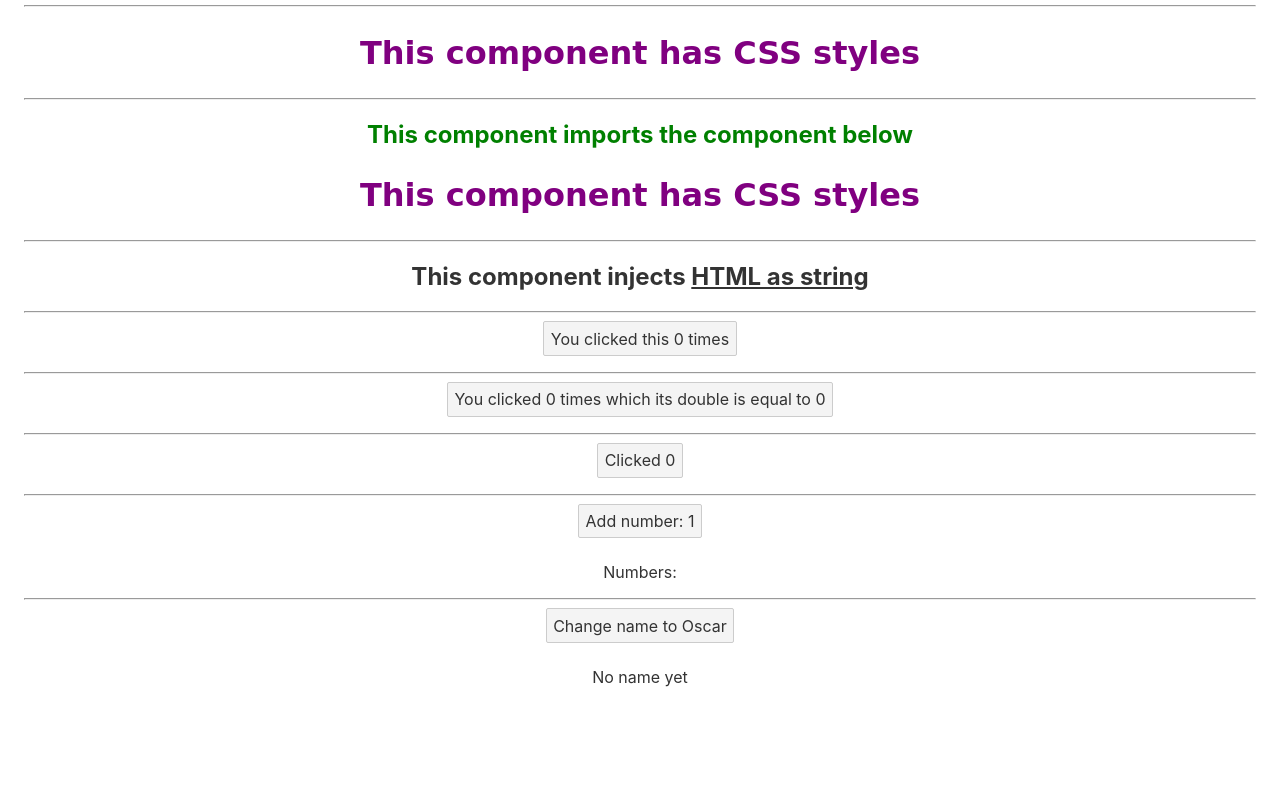
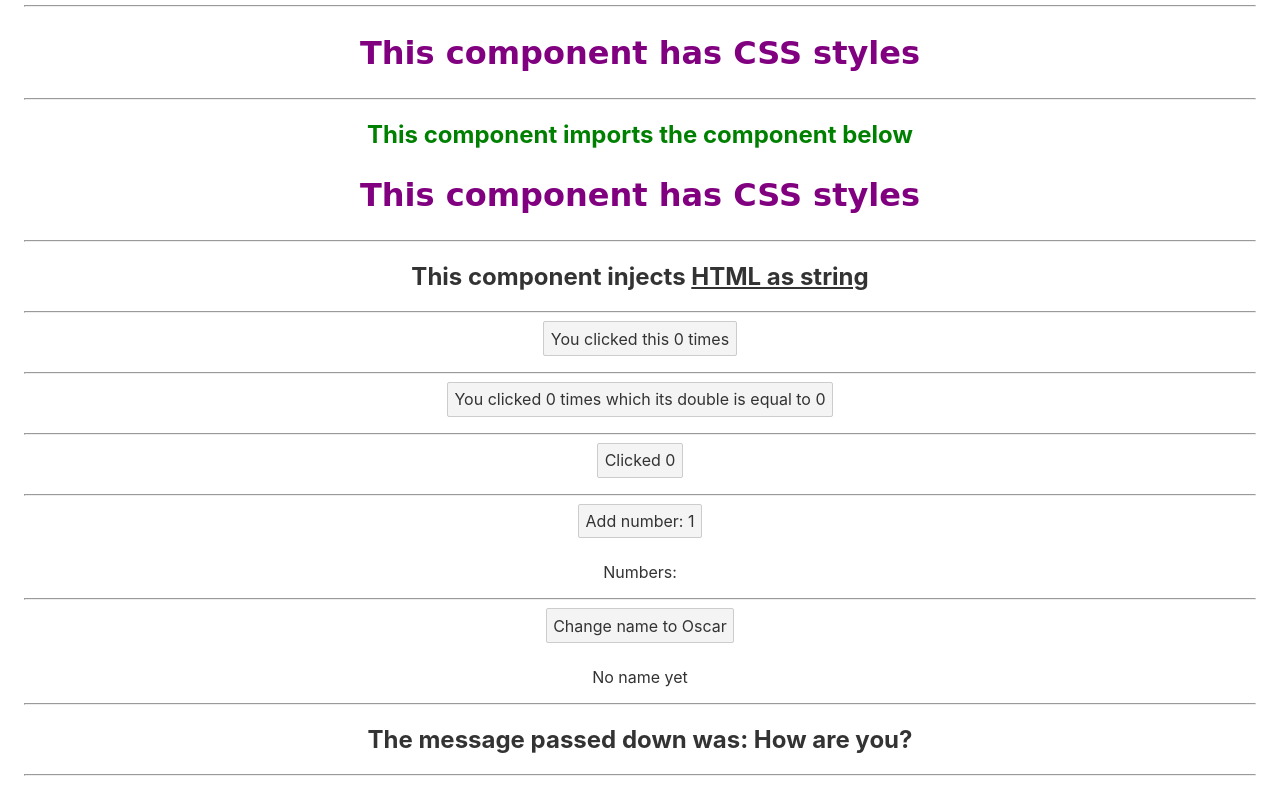
Before and after one commit to osotorrio/learning-svelte, a Svelte app: page / in a window 1280 px wide. Shown: the part 423-1223 px from the top of the page. Before the commit the page ends 1142 px from the top, so only its background shows below. Built offline with nearby package versions, Linux system fonts and the light colour scheme.

Commit message:
3.Props a.Declaring props

```diff
--- a/src/2-reactivity/d-updating-objects.svelte
+++ b/src/2-reactivity/d-updating-objects.svelte
@@ -10,3 +10,4 @@
 
 <button on:click={changeUserName}>Change name to Oscar</button>
 <p>{user.name}</p>
+<hr />
--- /dev/null
+++ b/src/3-props/a-declaring-props.svelte
@@ -0,0 +1,8 @@
+<script>
+  import NestedComponent from "./nested-component.svelte";
+
+  const messageToChild = "How are you?";
+</script>
+
+<NestedComponent message={messageToChild} />
+<hr />
--- /dev/null
+++ b/src/3-props/nested-component.svelte
@@ -0,0 +1,5 @@
+<script>
+  export let message;
+</script>
+
+<h2>The message passed down was: {message}</h2>
--- a/src/App.svelte
+++ b/src/App.svelte
@@ -11,6 +11,7 @@
   import Statements from "./2-reactivity/c-statements.svelte";
   import UpdateArray from "./2-reactivity/d-updating-arrays.svelte";
   import UpdateObject from "./2-reactivity/d-updating-objects.svelte";
+  import DeclaringProps from "./3-props/a-declaring-props.svelte";
 </script>
 
 <main>
@@ -30,6 +31,7 @@
   <Statements />
   <UpdateArray />
   <UpdateObject />
+  <DeclaringProps />
 </main>
 
 <style>
```
